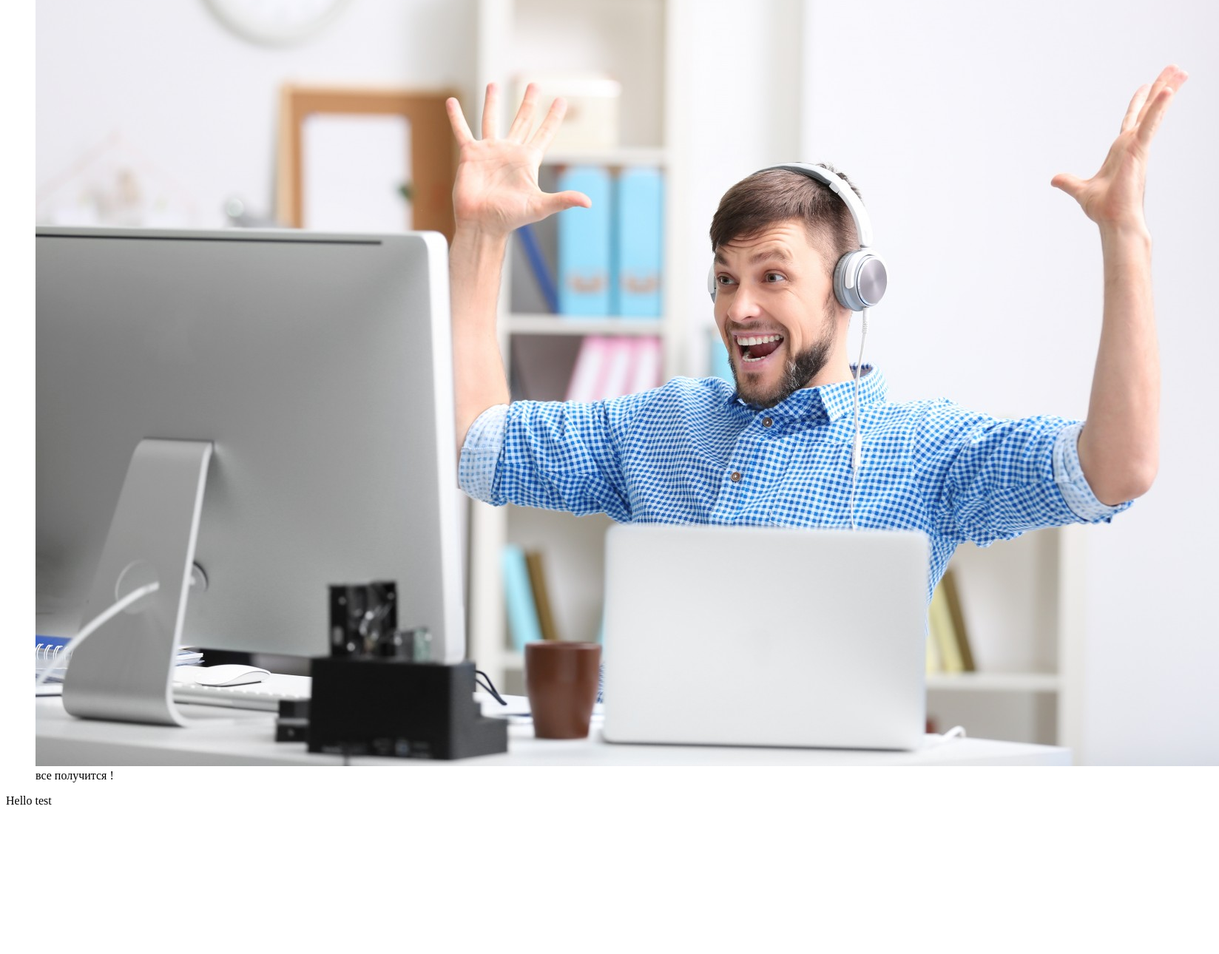
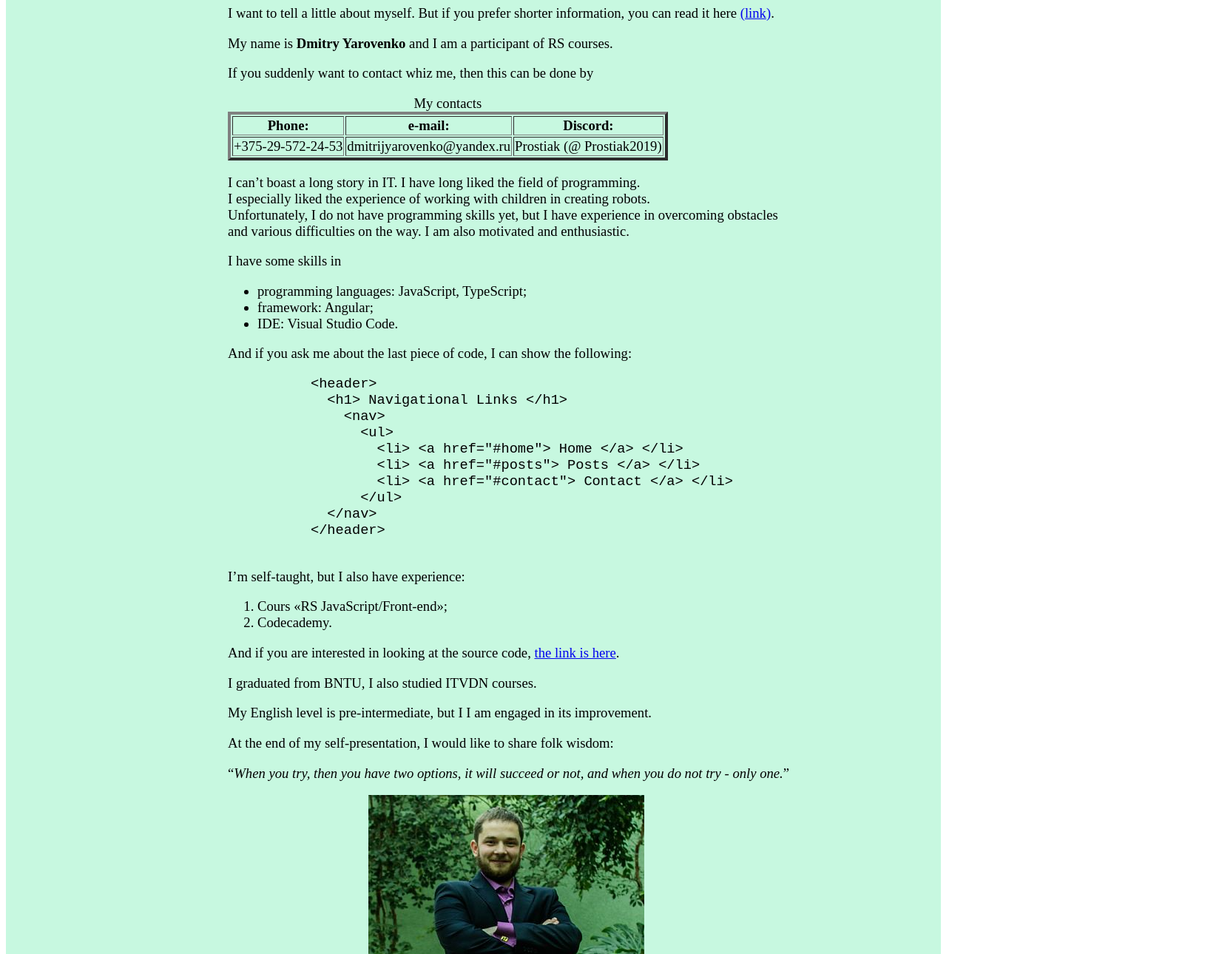
Before and after one commit to Yarovenko-Dmitry/rs-test, a plain HTML site: page index.html in a window 1280 px wide. Shown: the part 73-1363 px from the top of the page at 74% size, 1648 px wide, since content can reach past the window. Before the commit the page ends 1173 px from the top, so only its background shows below. Drawn offline with Linux system fonts and the light colour scheme.

Commit message:
finish html css and foto

```diff
--- a/index.html
+++ b/index.html
@@ -2,22 +2,84 @@
 <html lang="en">
 <head>
     <meta charset="UTF-8">
-    <meta name="viewport" content="width=, initial-scale=1.0">
+    <meta name="viewport" initial-scale=1.0">
     <meta http-equiv="X-UA-Compatible" content="ie=edge">
     <link rel="stylesheet" href="./syle.css">
     <title>Document</title>
 </head>
 <body>
-    <div class="style-test-1">
-Hello test
-</div>
-<figure class="post-item">
-    <img src="extle_testgit_prost.jpg" alt="изображение радостного человека">
-    <figcaption>все получится !</figcaption>
-  </figure>
+    <div class="content-main">
 
-  <div>
-    Hello test
+      <h1>Hello friends!</h1>
+
+      <div class="content-other">
+
+        <p>I want to tell a little about myself. But if you prefer shorter information, you can read it
+          here <a href="(https://prostiak2019.github.io/rsschool-cv/cv">(link)</a>.</p>
+
+        <p>My name is <b>Dmitry Yarovenko</b> and I am a participant of RS courses.</p>
+
+        <p>If you suddenly want to contact whiz me, then this can be done by</p>
+
+        <table border="4">
+          <caption>My contacts</caption>
+          <tr>
+            <th>Phone:</th>
+            <th>e-mail:</th>
+            <th>Discord:</th>
+          </tr>
+          <tr><td>+375-29-572-24-53</td><td>dmitrijyarovenko@yandex.ru</td><td>Prostiak (@ Prostiak2019)</td></tr>
+        </table>
+
+        <p>I can’t boast a long story in IT. I have long liked the field of programming. <br> I especially liked the experience
+          of working with children in creating robots.<br> Unfortunately, I do not have programming skills yet, but I have
+          experience in overcoming obstacles <br>and various difficulties on the way. I am also motivated and enthusiastic.</p>
+
+        <p>I have some skills in</p>
+          <ul>
+            <li>programming languages: JavaScript, TypeScript;</li>
+            <li>framework: Angular;</li>
+            <li>IDE: Visual Studio Code.</li>
+          </ul>
+
+        <p>And if you ask me about the last piece of code, I can show the following:</p>
+
+        <pre>
+          &lt;header&gt;
+            &lt;h1&gt; Navigational Links &lt;/h1&gt;
+              &lt;nav&gt;
+                &lt;ul&gt;
+                  &lt;li&gt; &lt;a href="#home"&gt; Home &lt;/a&gt; &lt;/li&gt;
+                  &lt;li&gt; &lt;a href="#posts"&gt; Posts &lt;/a&gt; &lt;/li&gt;
+                  &lt;li&gt; &lt;a href="#contact"&gt; Contact &lt;/a&gt; &lt;/li&gt;
+                &lt;/ul&gt;
+            &lt;/nav&gt;
+          &lt;/header&gt;
+        </pre>
+
+        <p>I’m self-taught, but I also have experience:</p>
+          <ol>
+            <li>Cours «RS JavaScript/Front-end»;</li>
+            <li>Codecademy.</li>
+          </ol>
+
+        <p>And if you are interested in looking at the source code,
+          <a href="https://www.codecademy.com/courses/learn-html/lessons/semantic-html/exercises/review?action=resume_content_item">
+          the link is here</a>.</p>
+
+        <p>I graduated from BNTU, I also studied ITVDN courses.</p>
+
+        <p>My English level is pre-intermediate, but I I am engaged in its improvement.</p>
+
+        <p>At the end of my self-presentation, I would like to share folk wisdom:</p>
+
+        <q><em>When you try, then you have two options, it will succeed or not, and when you do not try - only one.</em></q>
+
+        <figure class="post-item">
+          <img src="my cv html.JPG" alt="изображение радостного человека">
+          <figcaption margin="50" > всем добра !!! </figcaption>
+        </figure>
+      </div>
     </div>
 
 </body>
--- a/syle.css
+++ b/syle.css
@@ -1,4 +1,24 @@
-.style-test-1 {
-    color: aqua;
+.content-main {
+    padding-left: 300px;
+    max-width: 1024px;
+    margin: 0 auto;
+    background-color: rgb(199, 248, 224);
+  }
 
-}
+  .content-main .content-other{
+    font-size: 14pt;
+  }
+
+  h1 {
+    /* align="center"; */
+    padding-left: 250px;
+  }
+
+  img {
+    padding-left: 150px;
+  }
+
+  figcaption {
+    padding-left: 250px;
+    text-transform: uppercase;
+  }
```
Also changed, not shown: extle_testgit_prost.jpg (deleted), my cv html.JPG (added).
